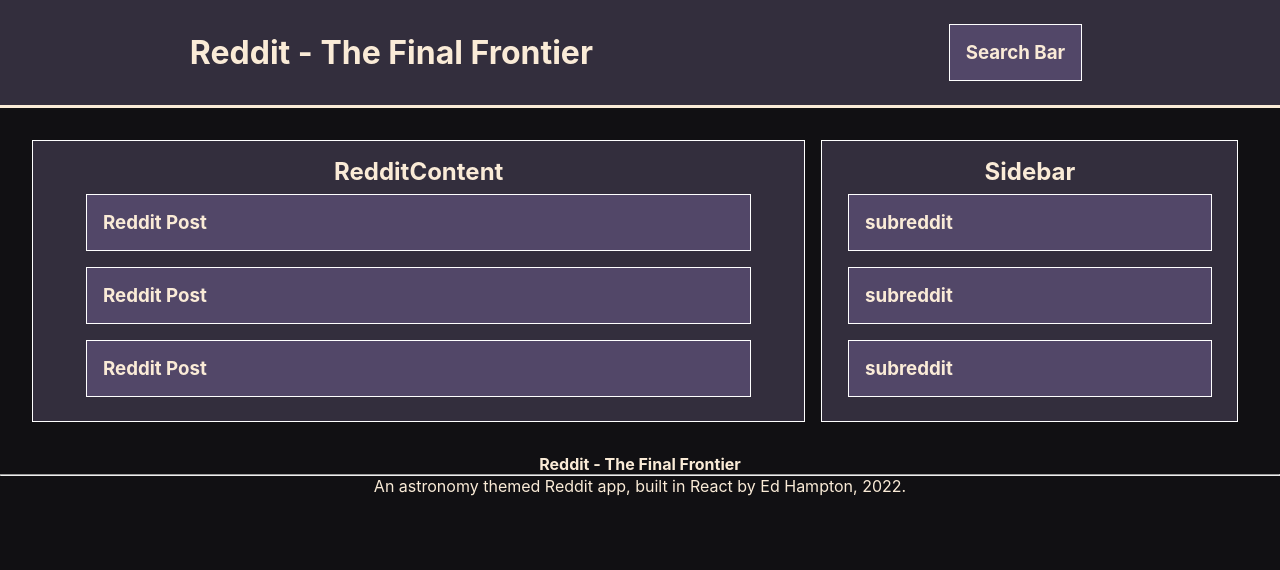
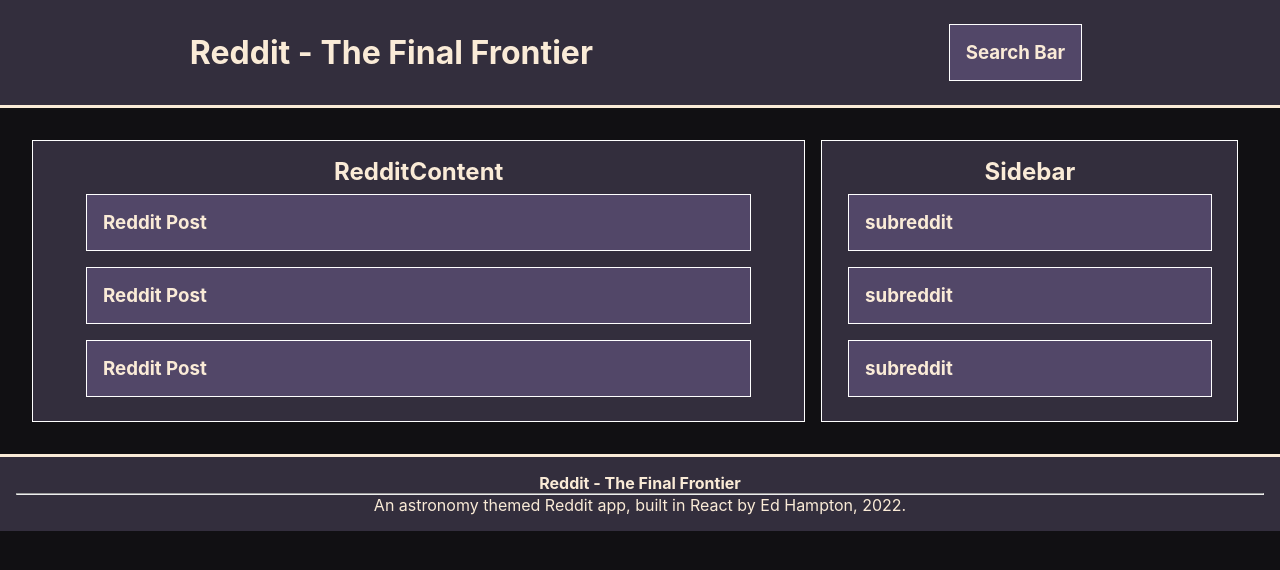
Before and after one commit to CanterburyEd23/Reddit---Final-Frontier, a React (Create React App) app: page / in a window 1280 px wide. Shown: the top 570 px of the page. Built offline with nearby package versions, Linux system fonts and the light colour scheme.

Commit message:
base style of wireframe complete

```diff
--- a/src/app/App.css
+++ b/src/app/App.css
@@ -88,7 +88,10 @@
 
 /* Footer */
 footer {
+    background-color:  rgb(51, 46, 61);
     text-align: center;
+    border-top: 3px solid antiquewhite;
+    padding: 1rem;
 }
 
 
```
